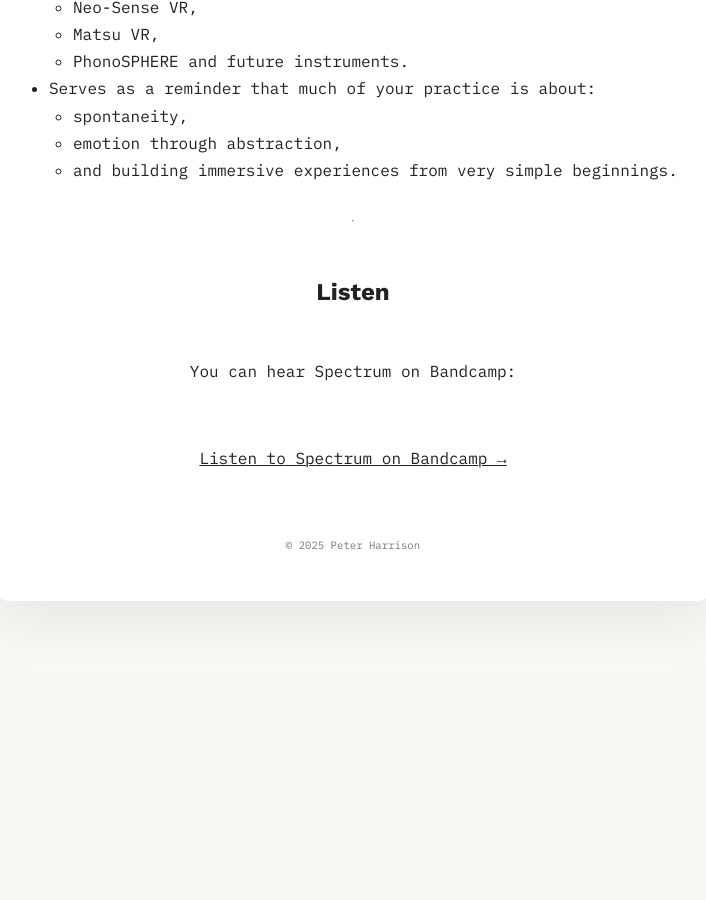
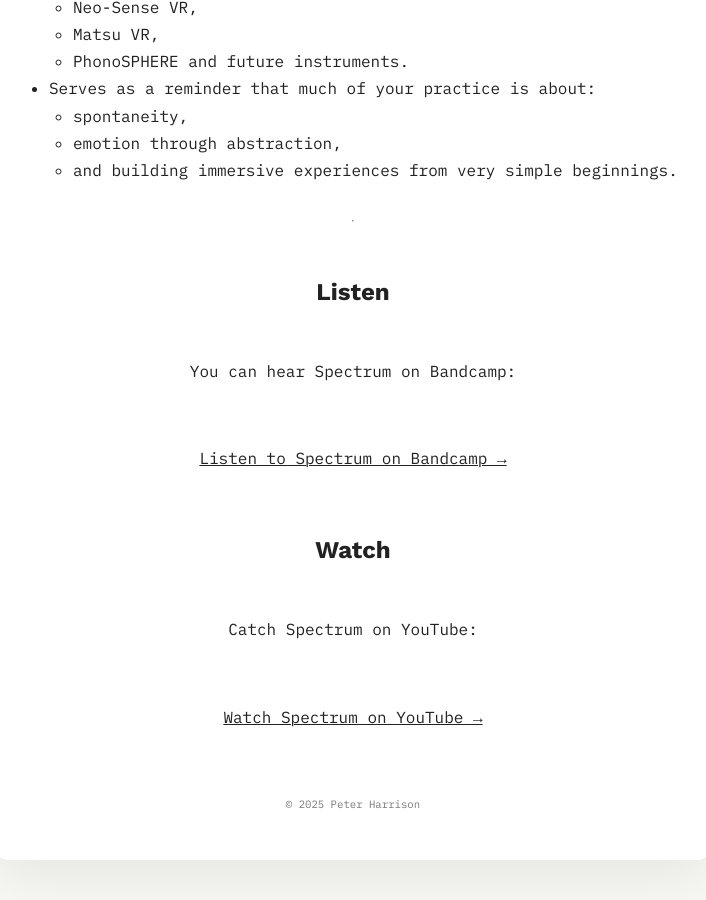
Before and after one commit to phonophasm/phonophasm.github.io, a Jekyll site: the page built from _projects/spectrum.md, in a window 1280 px wide and 900 px high, scrolled down 4457 px. Shown: the whole window, without its empty margins (287-993 px from the left). Built offline with Jekyll 4.4.1, drawn with Linux system fonts in a browser that asks for light colours; before the commit the page ends 5098 px from its top, so only the background shows below that.

Commit message:
Add watch link for Spectrum project

```diff
--- a/_projects/spectrum.md
+++ b/_projects/spectrum.md
@@ -89,3 +89,9 @@ Spectrum is the **origin point**:
 You can hear Spectrum on Bandcamp:
 
 [Listen to Spectrum on Bandcamp →](https://phonophasm.bandcamp.com/album/spectrum)
+
+## Watch
+
+Catch Spectrum on YouTube:
+
+[Watch Spectrum on YouTube →](https://youtu.be/6JepQePjhRw)
```
